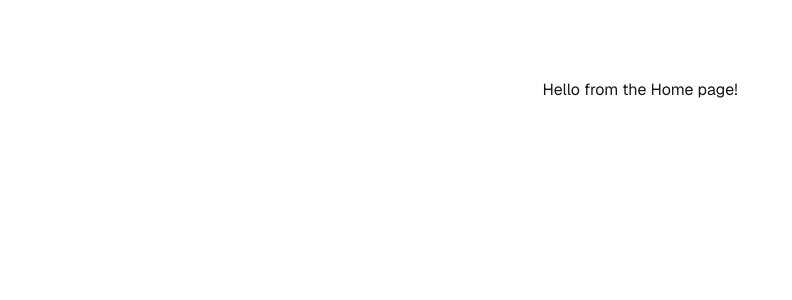
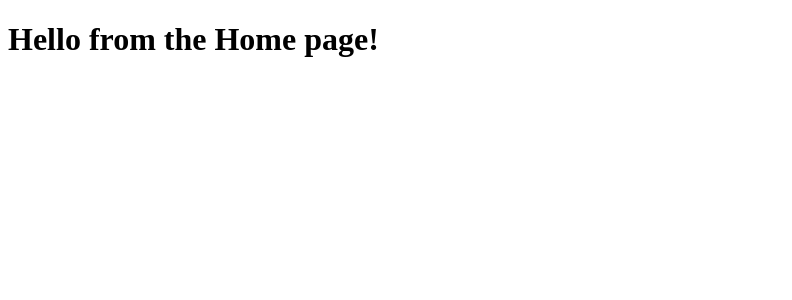
Before and after one commit to AbubakerSalah/print-forge, a Next.js app: page / in a window 1280 px wide. Shown: the top 300 px of the page, without its empty margins (0-792 px from the left). Built offline with nearby package versions, Linux system fonts and the light colour scheme.

Commit message:
Update layout.tsx

```diff
--- a/app/layout.tsx
+++ b/app/layout.tsx
@@ -1,21 +1,4 @@
-import type { Metadata } from "next";
-import { Geist, Geist_Mono } from "next/font/google";
-import "./globals.css";
 
-const geistSans = Geist({
-  variable: "--font-geist-sans",
-  subsets: ["latin"],
-});
-
-const geistMono = Geist_Mono({
-  variable: "--font-geist-mono",
-  subsets: ["latin"],
-});
-
-export const metadata: Metadata = {
-  title: "Modal",
-  description: "Generated by create next app",
-};
 
 export default function RootLayout({
   children,
@@ -25,7 +8,7 @@
   return (
     <html lang="en">
       <body
-        className={`${geistSans.variable} ${geistMono.variable} antialiased`}
+        className="bg-[#171717]"
       >
         {children}
       </body>
```
